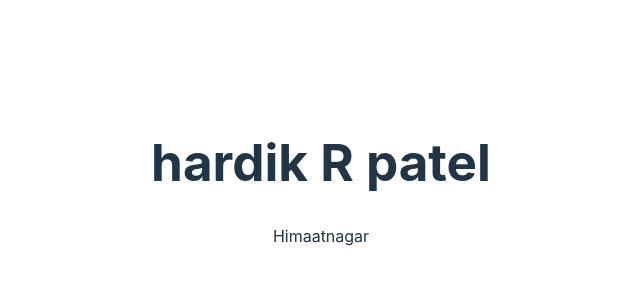
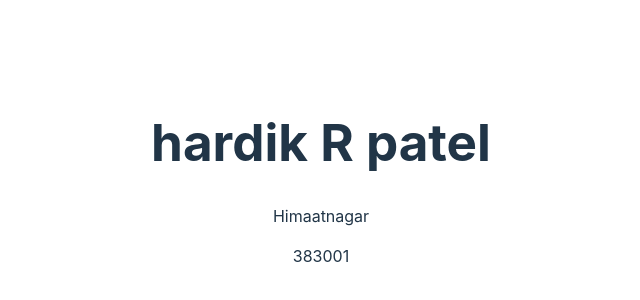
Before and after one commit to hr143hr/HCP-Services, a React (Vite) app: page / in a window 1280 px wide. Shown: the part 218-518 px from the top of the page, without its empty margins (319-959 px from the left). Built offline with nearby package versions, Linux system fonts and the light colour scheme.

Commit message:
add pin number

```diff
--- a/src/App.jsx
+++ b/src/App.jsx
@@ -9,6 +9,7 @@ function App() {
     <>
     <h1>hardik R patel</h1>
     <p>Himaatnagar</p>
+    <p>383001</p>
 
     </>
   )
```
